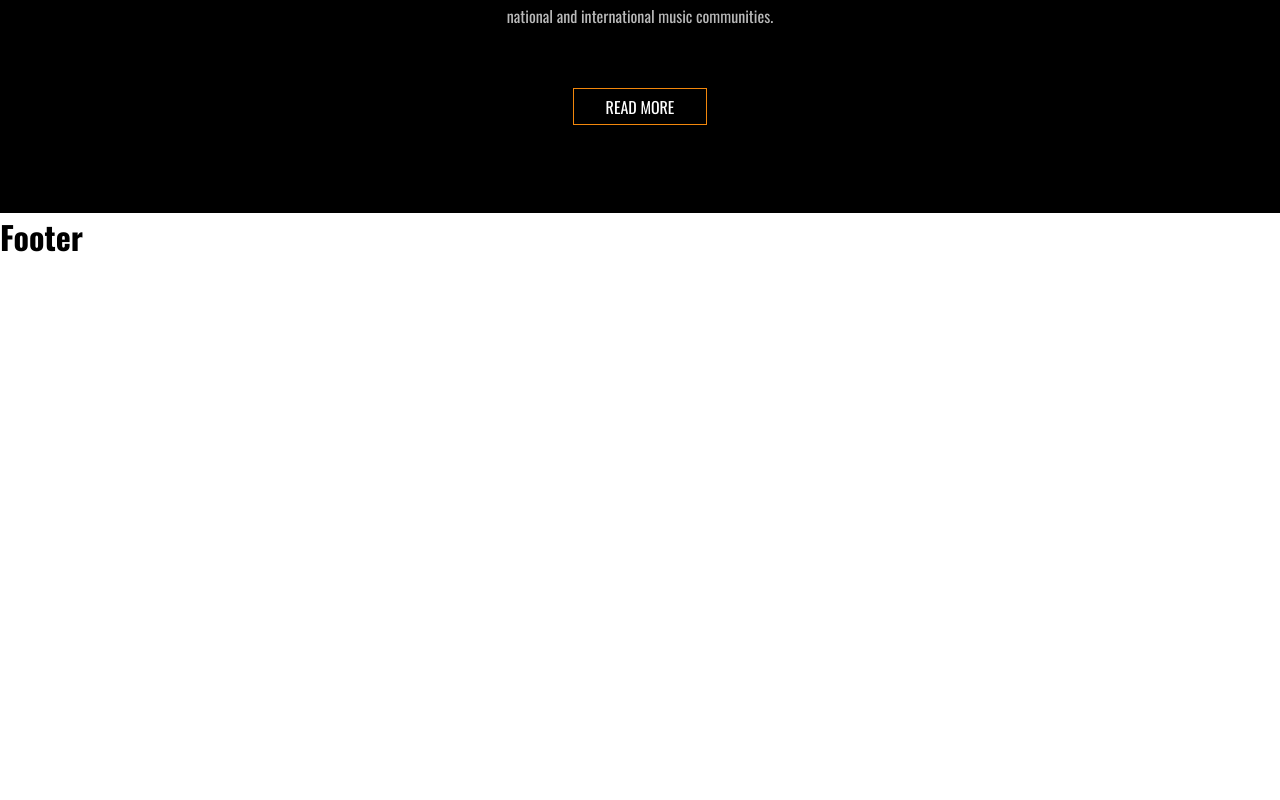
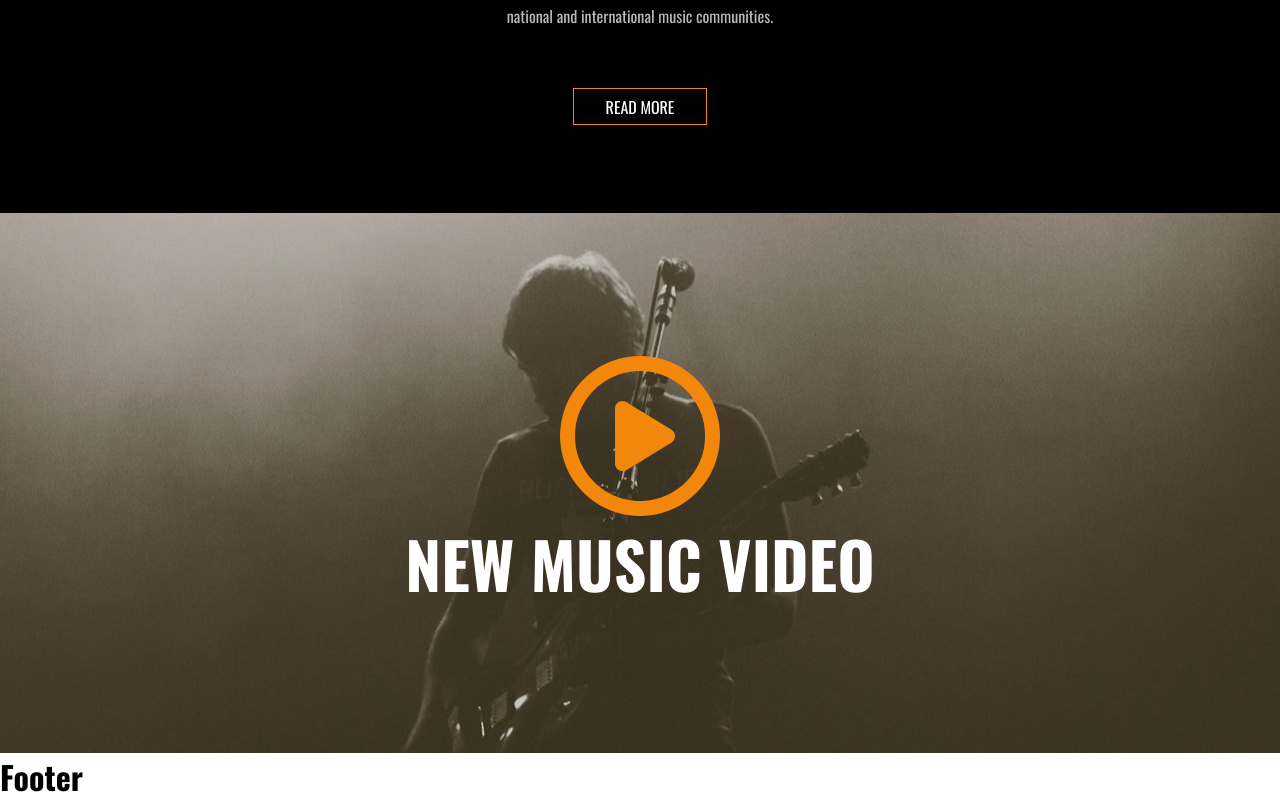
Before and after one commit to alessandrorumi/proj-html-vuejs, a Vue app: page / in a window 1280 px wide. Shown: the part 1262-2062 px from the top of the page. Before the commit the page ends 1522 px from the top, so only its background shows below. Built offline with nearby package versions, Linux system fonts and the light colour scheme.

Commit message:
Add: Music Video

```diff
--- a/src/pages/AppHome.vue
+++ b/src/pages/AppHome.vue
@@ -97,6 +97,16 @@ export default {
         <a href="read-more">READ MORE</a>
       </div>
     </section>
+
+    <!-- Music Video -->
+    <section class="music-video">
+      <a href="https://www.youtube.com/watch?v=lTZLlzLJ68o&t=2s">
+        <div class="text">
+          <i class="fa-regular fa-circle-play" style="color: #F2870C; font-size: 10rem;"></i>
+          <h2>NEW MUSIC VIDEO</h2>
+        </div>
+      </a>
+    </section>
   </main>
 </template>
 
@@ -106,6 +116,11 @@ export default {
 
 main {
   background-color: #000;
+
+  h2 {
+    color: #fff;
+    font-size: 4rem;
+  }
 }
 .carousel {
   position: relative;
@@ -205,11 +220,6 @@ main {
     margin: 6rem 0 1.5rem;
   }
 
-  h2 {
-    color: #fff;
-    font-size: 4rem;
-  }
-
   p {
     color: #b9b9b9;
     line-height: 1.75rem;
@@ -220,5 +230,24 @@ main {
     @include btn-standard;
   }
 }
+.music-video {
+  background-image: url(../assets/img/Video-2.jpg);
+  background-position: center;
+  height: 540px;
+  position: relative;
 
+  a {
+    display: block;
+    width: 100%;
+    height: 100%;
+
+    .text {
+      position: absolute;
+      top: 50%;
+      left: 50%;
+      transform: translate(-50%, -50%);
+      text-align: center;
+    }
+  }
+}
 </style>
```
Also changed, not shown: src/assets/img/Video-2.jpg (added).
